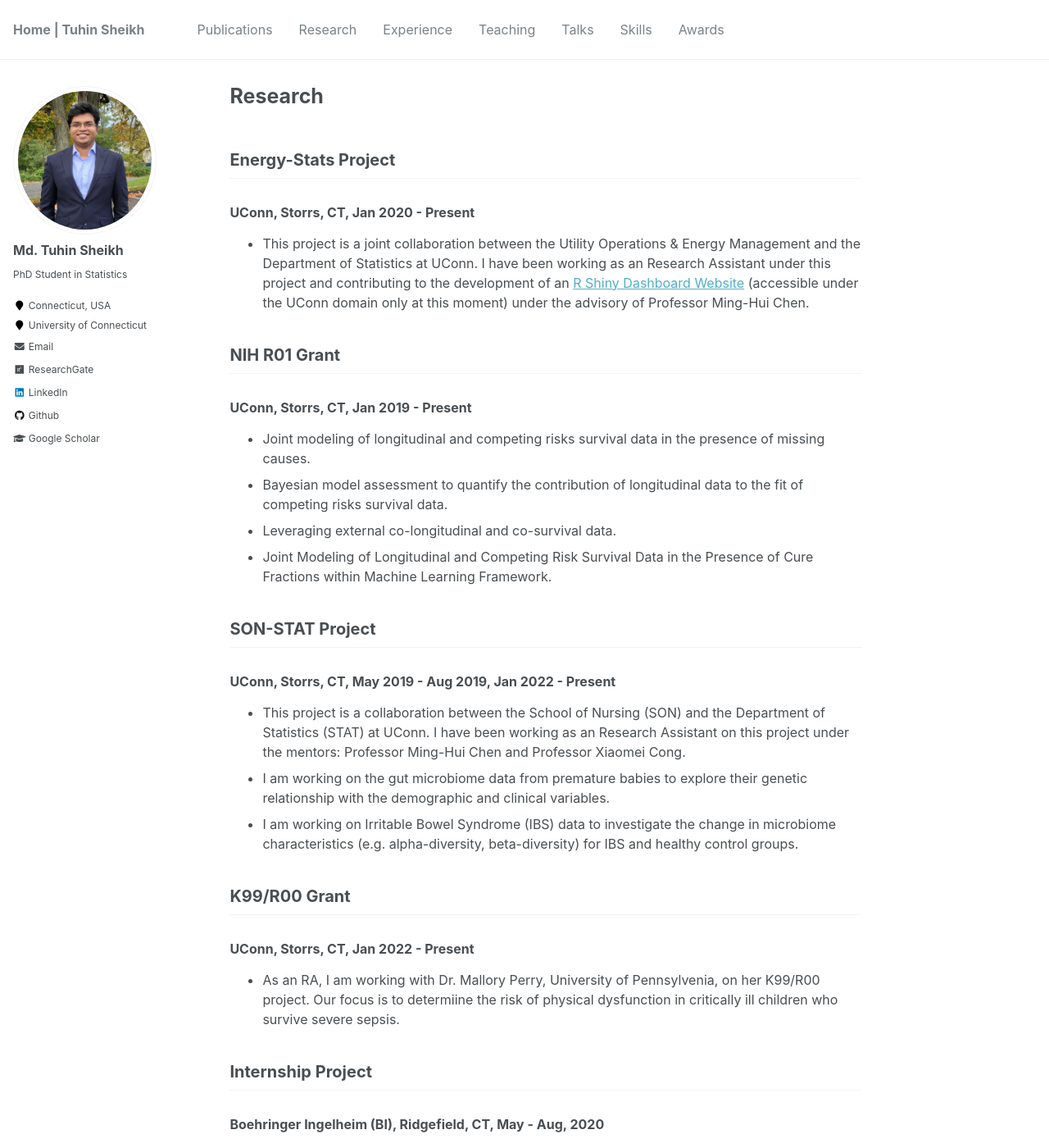
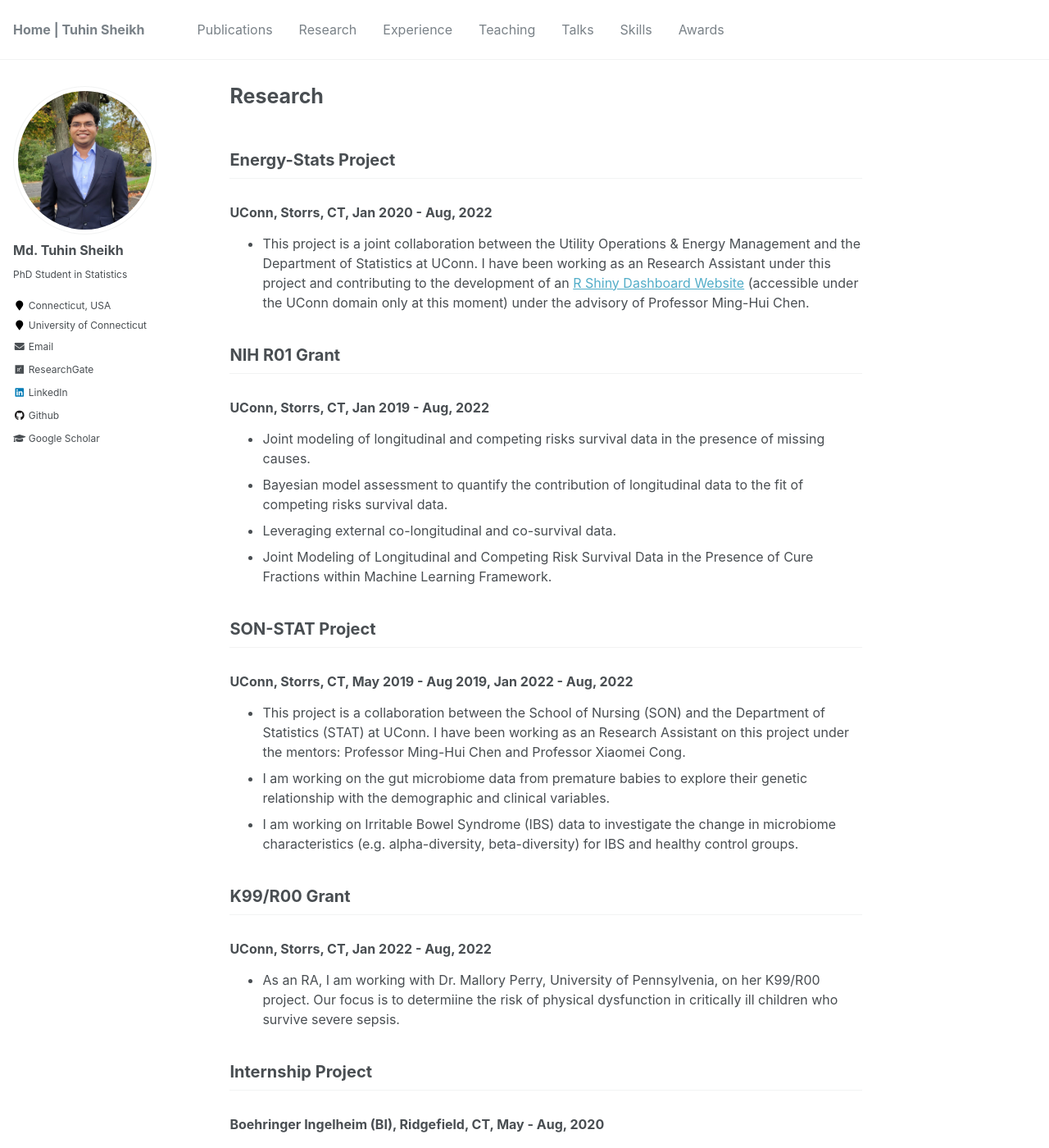
Before and after one commit to mdtuhinsheikh/mdtuhinsheikh.github.io, a Jekyll site: the page built from _pages/research.md, in a window 1280 px wide and 1400 px high. Shown: the whole window at 82% size. Built offline with Jekyll 4.4.1, drawn with Linux system fonts in a browser that asks for light colours.

Commit message:
Update research.md

```diff
--- a/_pages/research.md
+++ b/_pages/research.md
@@ -5,24 +5,24 @@ author_profile: true
 ---
 
 ## Energy-Stats Project
-### UConn, Storrs, CT, Jan 2020 - Present
+### UConn, Storrs, CT, Jan 2020 - Aug, 2022
 - This project is a joint collaboration between the Utility Operations & Energy Management and the Department of Statistics at UConn. I have been working as an Research Assistant under this project and contributing to the development of an [R Shiny Dashboard Website](\href{https://energystats.fo.uconn.edu/}{https://energystats.fo.uconn.edu/}) (accessible under the UConn domain only at this moment) under the advisory of Professor Ming-Hui Chen.
 
 ## NIH R01 Grant
-### UConn, Storrs, CT, Jan 2019 - Present
+### UConn, Storrs, CT, Jan 2019 - Aug, 2022
 - Joint modeling of longitudinal and competing risks survival data in the presence of missing causes.
 - Bayesian model assessment to quantify the contribution of longitudinal data to the fit of competing risks survival data.
 - Leveraging external co-longitudinal and co-survival data.
 - Joint Modeling of Longitudinal and Competing Risk Survival Data in the Presence of Cure Fractions within Machine Learning Framework.
 
 ## SON-STAT Project
-### UConn, Storrs, CT, May 2019 - Aug 2019, Jan 2022 - Present
+### UConn, Storrs, CT, May 2019 - Aug 2019, Jan 2022 - Aug, 2022
 - This project is a collaboration between the School of Nursing (SON) and the Department of Statistics (STAT) at UConn. I have been working as an Research Assistant on this project under the mentors: Professor Ming-Hui Chen and Professor Xiaomei Cong.
 - I am working on the gut microbiome data from premature babies to explore their genetic relationship with the demographic and clinical variables.
 - I am working on Irritable Bowel Syndrome (IBS) data to investigate the change in microbiome characteristics (e.g. alpha-diversity, beta-diversity) for IBS and healthy control groups.
 
 ## K99/R00 Grant
-### UConn, Storrs, CT, Jan 2022 - Present
+### UConn, Storrs, CT, Jan 2022 - Aug, 2022
 - As an RA, I am working with Dr. Mallory Perry, University of Pennsylvenia, on her K99/R00 project. Our focus is to determiine the risk of physical dysfunction in
 	critically ill children who survive severe sepsis.
 
```
